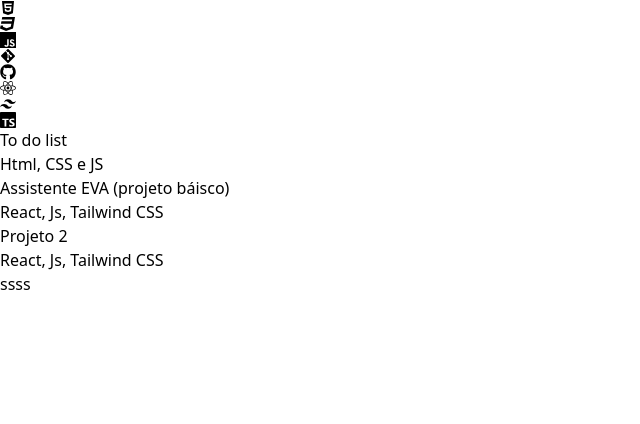
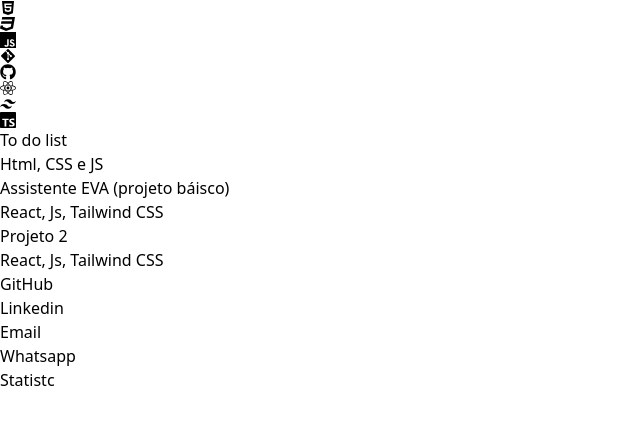
Before and after one commit to ypiaza/portifolio, a React (Vite) app: page / in a window 1280 px wide. Shown: the top 424 px of the page, without its empty margins (0-640 px from the left). Built offline with nearby package versions, Linux system fonts and the light colour scheme.

Commit message:
Início da parte de contato

```diff
--- a/src/App.tsx
+++ b/src/App.tsx
@@ -1,6 +1,8 @@
+import Contact from "./components/Contact"
 import Perfil from "./components/Perfil"
 import Projects from "./components/Projects"
 import Skills from "./components/Skills"
+import Statistc from "./components/Statistc"
 
 const App = () => {
   return (
@@ -14,8 +16,9 @@ const App = () => {
       <div className="h-full">
         <Projects />
       </div>
-      <div>
-        ssss
+      <div className="grid grid-cols-1 grid-rows-2 h-full">
+        <Contact />
+        <Statistc />
       </div>
     </div>
   )
--- /dev/null
+++ b/src/components/Contact.tsx
@@ -0,0 +1,12 @@
+const Contact = () => {
+  return (
+    <div className="grid grid-cols-2 border border-white/10 h-full">
+        <div className="border flex items-center justify-center">GitHub</div>
+        <div>Linkedin</div>
+        <div>Email</div>
+        <div>Whatsapp</div>
+    </div>
+  )
+}
+
+export default Contact
--- a/src/components/Perfil.tsx
+++ b/src/components/Perfil.tsx
@@ -15,7 +15,7 @@ const Perfil = () => {
           <div
           onMouseOver={() => setResume(true)}
           onMouseOut={() => setResume(false)}
-          className={`absolute flex items-center justify-center p-6 w-full h-full duration-300 border border-white/10 ${resume ? 'backdrop-blur-2xl shadow-2xl shadow-white/50 border-white/50 bg-white/30' : ''}`}>
+          className={`absolute flex items-center justify-center px-10 w-full h-full duration-300 border border-white/10 ${resume ? 'backdrop-blur-2xl shadow-2xl shadow-white/50 border-white/50 bg-white/30' : ''}`}>
             <h3 className={`text-justify font-medium text-zinc-900 `}>{`${resume ? `${item.resume}` : ''}`}</h3>
           </div>
         </div>
--- a/src/components/Projects.tsx
+++ b/src/components/Projects.tsx
@@ -13,12 +13,12 @@ const Projects = () => {
             {Dados.map((item: projects, index: number) => (
                 <div
                 key={index}
-                className='grid grid-cols-2 p-2 cursor-pointer h-full w-full relative border border-white/10 hover:border-white/50 hover:shadow-2xl hover:shadow-white/30 duration-300 overflow-hidden'
+                className='grid grid-cols-2 p-4 cursor-pointer h-full w-full relative border border-white/10 hover:border-white/50 hover:shadow-2xl hover:shadow-white/30 duration-300 overflow-hidden'
                 onMouseOver={() => setEffectProject(index)}
                 onMouseOut={() => setEffectProject(null)}
                 >
 
-                    <div className={`h-full flex text-white flex-col justify-center items-start transition-all duration-300 ${effectProject === index ? ' absolute w-full p-8 top-0 flex justify-between text-gray-900 z-20' : ''}`}>
+                    <div className={`h-full flex text-white flex-col justify-center items-start transition-all duration-300 ${effectProject === index ? ' absolute w-full p-10 top-0 flex justify-between text-gray-900 z-20' : ''}`}>
                         <h2 className={`font-bold  ${effectProject === index ? ' text-gray-900 z-20' : ''}`}>{item.name}</h2>
                         <h3 className={`font-semibold text-[0.80rem] ${effectProject === index ? ' text-gray-900 z-20' : ''}`}>{item.tecnologies}</h3>
                     </div>
--- /dev/null
+++ b/src/components/Statistc.tsx
@@ -0,0 +1,7 @@
+const Statistc = () => {
+  return (
+    <div className="h-full">Statistc</div>
+  )
+}
+
+export default Statistc
```
